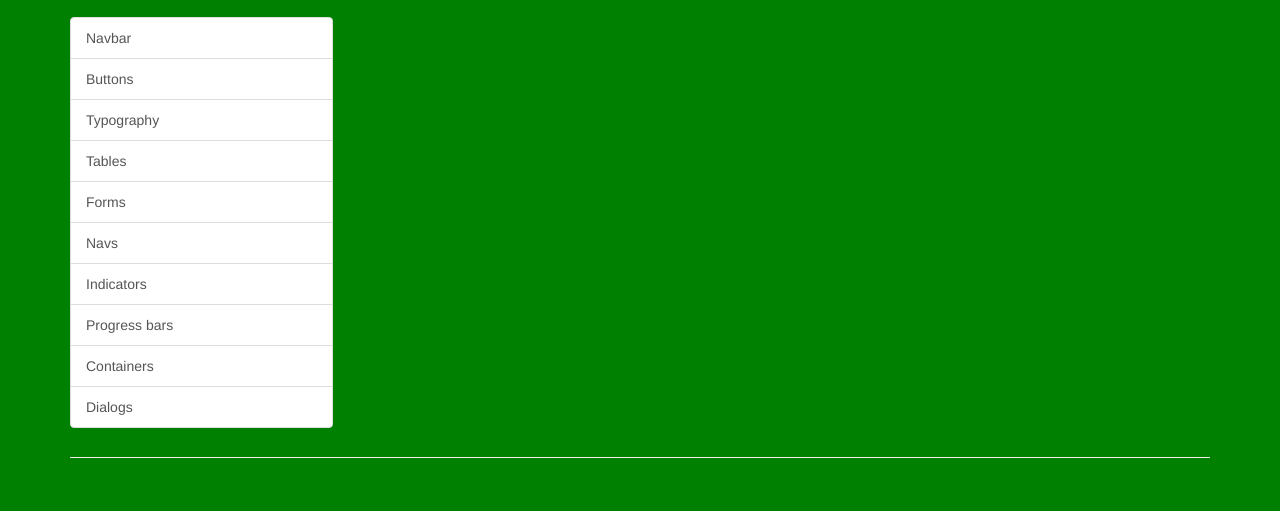
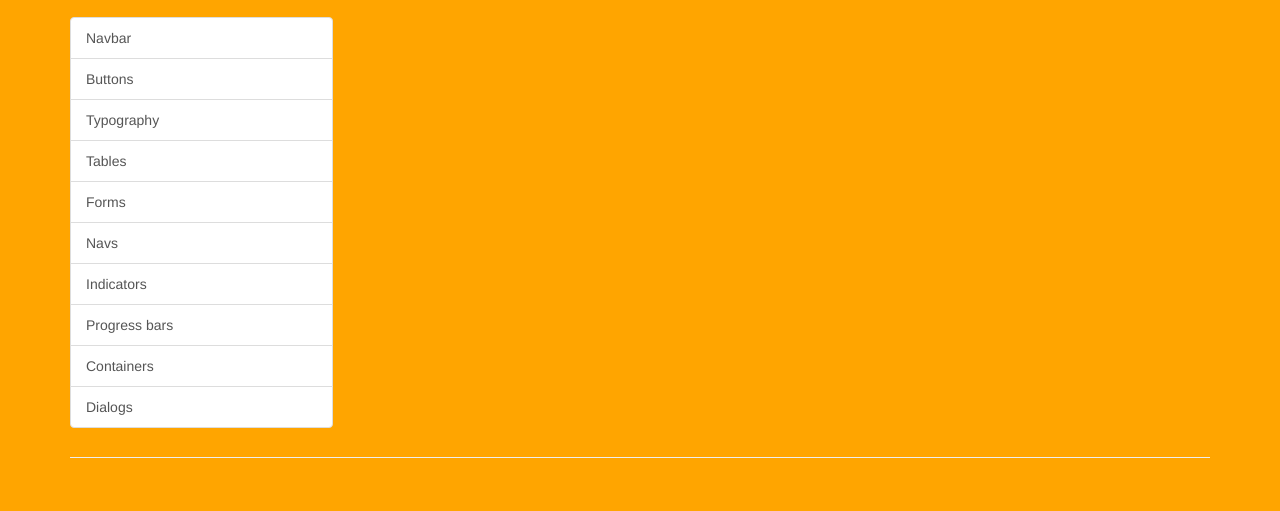
Before and after one commit to mhulse/bootgeoisie, a website: page index.html in a window 1280 px wide. Shown: the part 142-653 px from the top of the page. Drawn offline with nearby package versions, Linux system fonts and the light colour scheme.

Commit message:
npm module

```diff
--- a/source/gulpfile.js
+++ b/source/gulpfile.js
@@ -124,5 +124,6 @@ gulp.task('files', [
 });
 
 gulp.task('default', [
+	'files',
 	'watch',
 ]);
--- a/source/partials/_pending.scss
+++ b/source/partials/_pending.scss
@@ -1,3 +1,3 @@
 body {
-	background: green !important;
+	background: orange !important;
 }
```
Also changed, not shown: package.json (added, +8 -0 lines), bootstrap.css, 1 other file.
